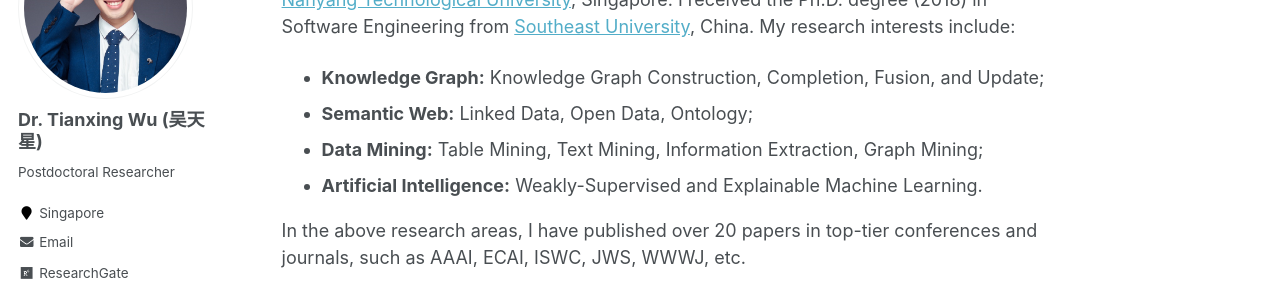
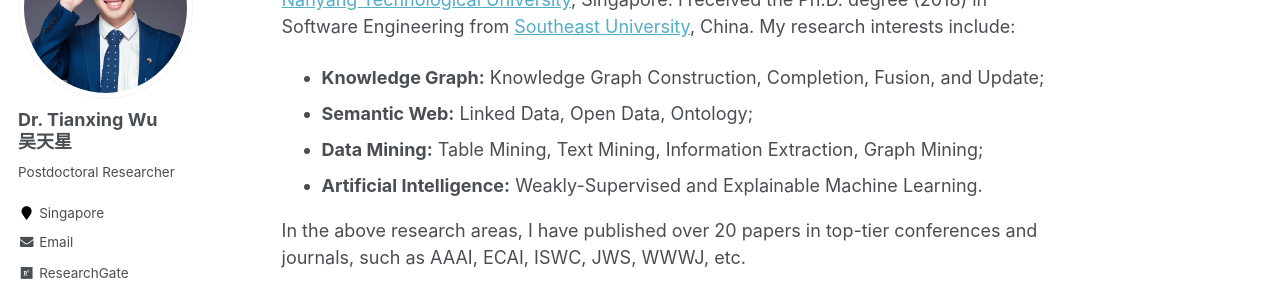
Before and after one commit to tianxing-wu/tianxing-wu.github.io, a Jekyll site: the page built from _pages/about.md, in a window 1280 px wide. Shown: the part 201-497 px from the top of the page. Built offline with Jekyll 4.4.1, drawn with Linux system fonts in a browser that asks for light colours.

```diff
--- a/_config.yml
+++ b/_config.yml
@@ -80,7 +80,7 @@ analytics:
 
 # Site Author
 author:
-  name             : "Dr. Tianxing Wu (吴天星)"
+  name             : "Dr. Tianxing Wu <br> 吴天星"
   avatar           : "wtx.png"
   bio              : "Postdoctoral Researcher"
   location         : "Singapore"
```
